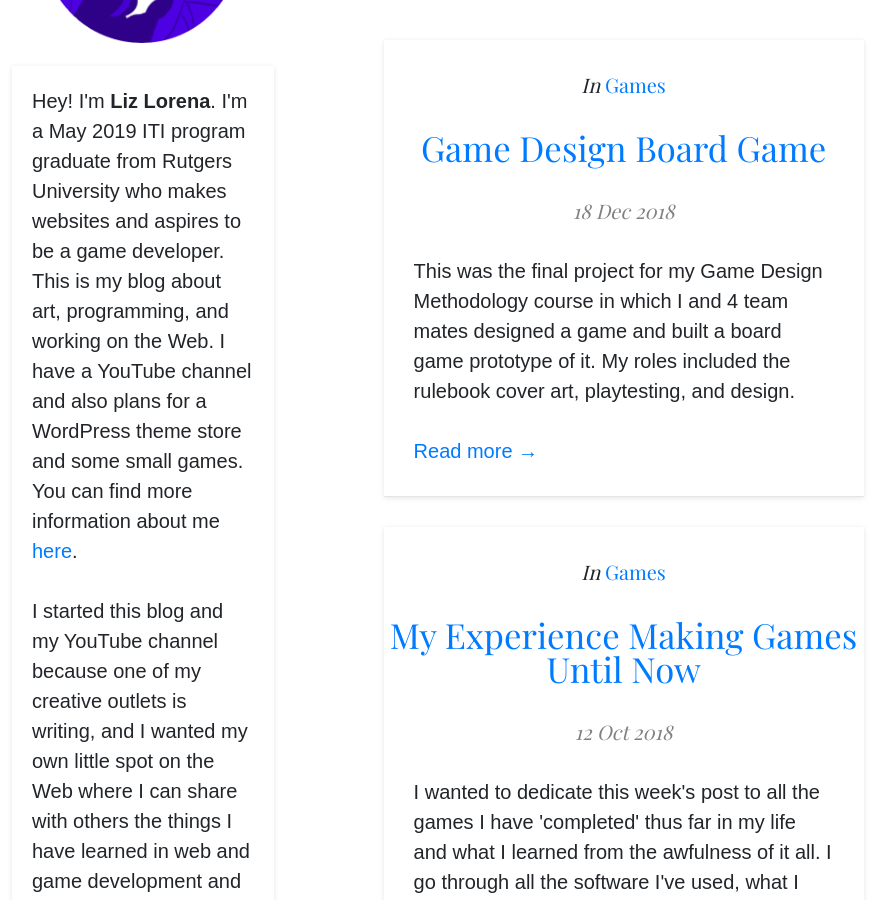
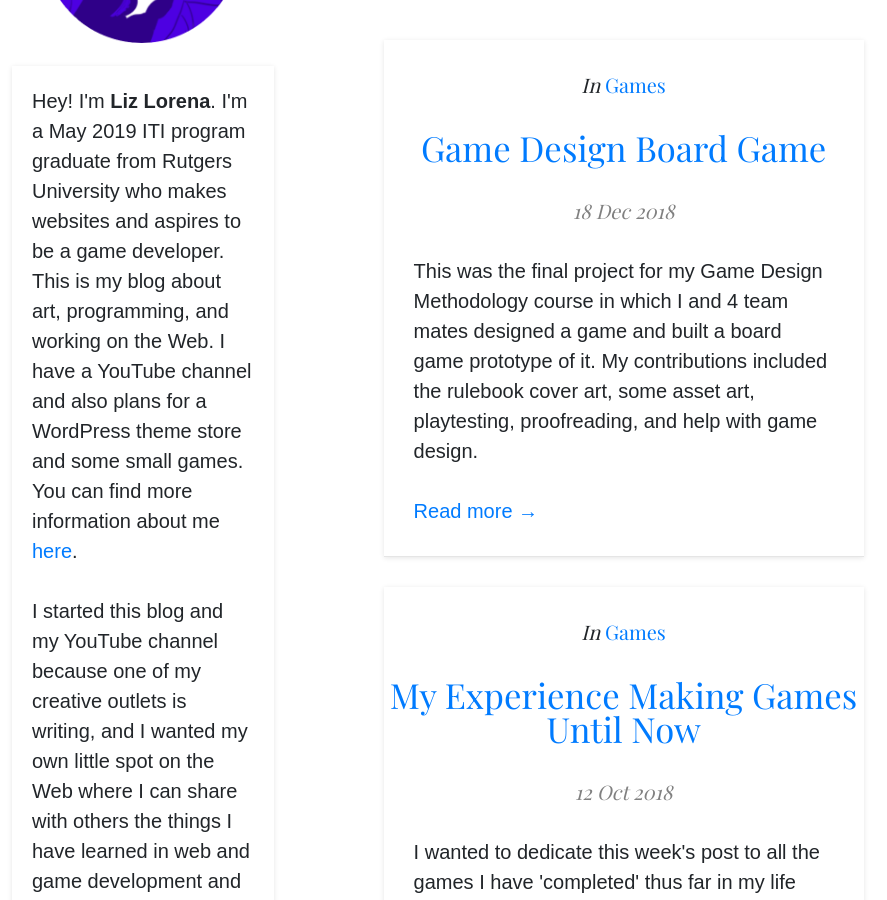
Before and after one commit to byliz/blog, a Jekyll site: the page built from games/index.html, in a window 1280 px wide and 900 px high, scrolled down 554 px. Shown: the whole window, without its empty margins (18-905 px from the left). Built offline with Jekyll 4.4.1, drawn with Linux system fonts in a browser that asks for light colours; nearby versions of some CDN libraries.

Commit message:
Add files via upload

```diff
--- a/_posts/2018-12-18-game-design-board-game.md
+++ b/_posts/2018-12-18-game-design-board-game.md
@@ -9,7 +9,7 @@ tags:
   - games
   - game design
   - board games
-excerpt: "This was the final project for my Game Design Methodology course in which I and 4 team mates designed a game and built a board game prototype of it. My roles included the rulebook cover art, playtesting, and design."
+excerpt: "This was the final project for my Game Design Methodology course in which I and 4 team mates designed a game and built a board game prototype of it. My contributions included the rulebook cover art, some asset art, playtesting, proofreading, and help with game design."
 img: boardgame.png
 ---
 
```
